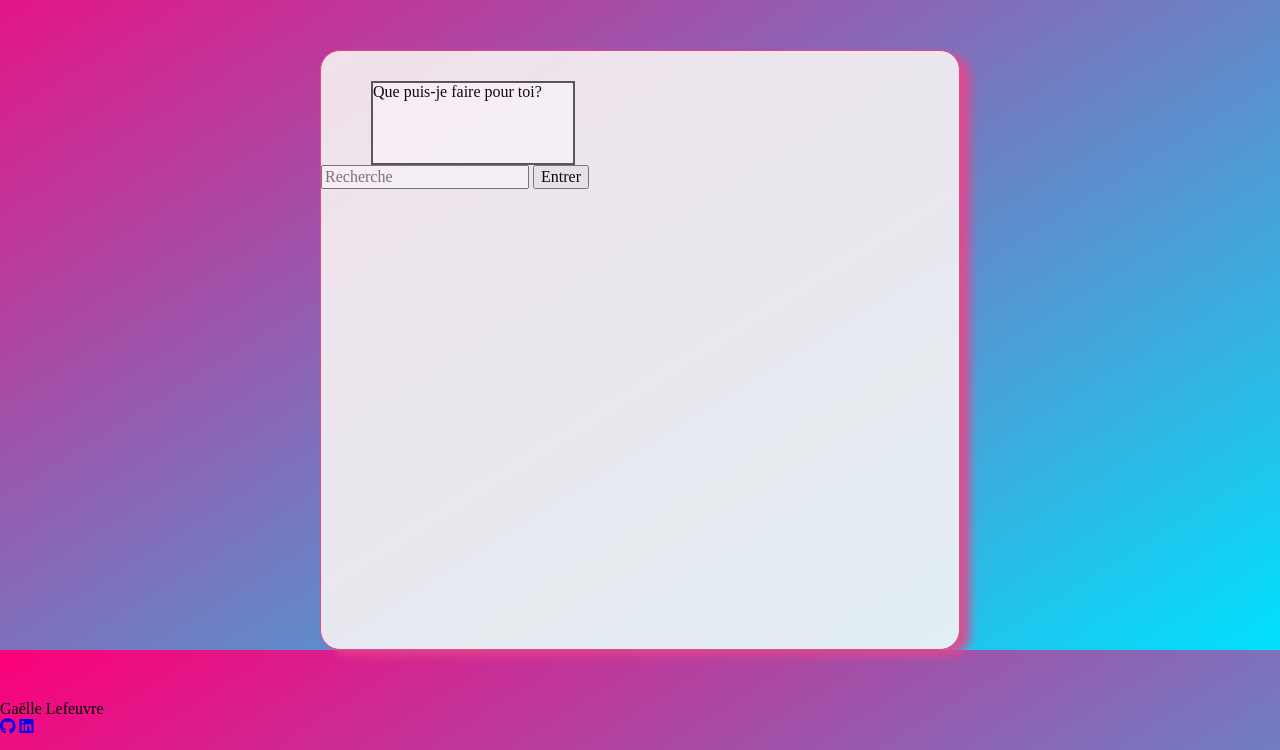
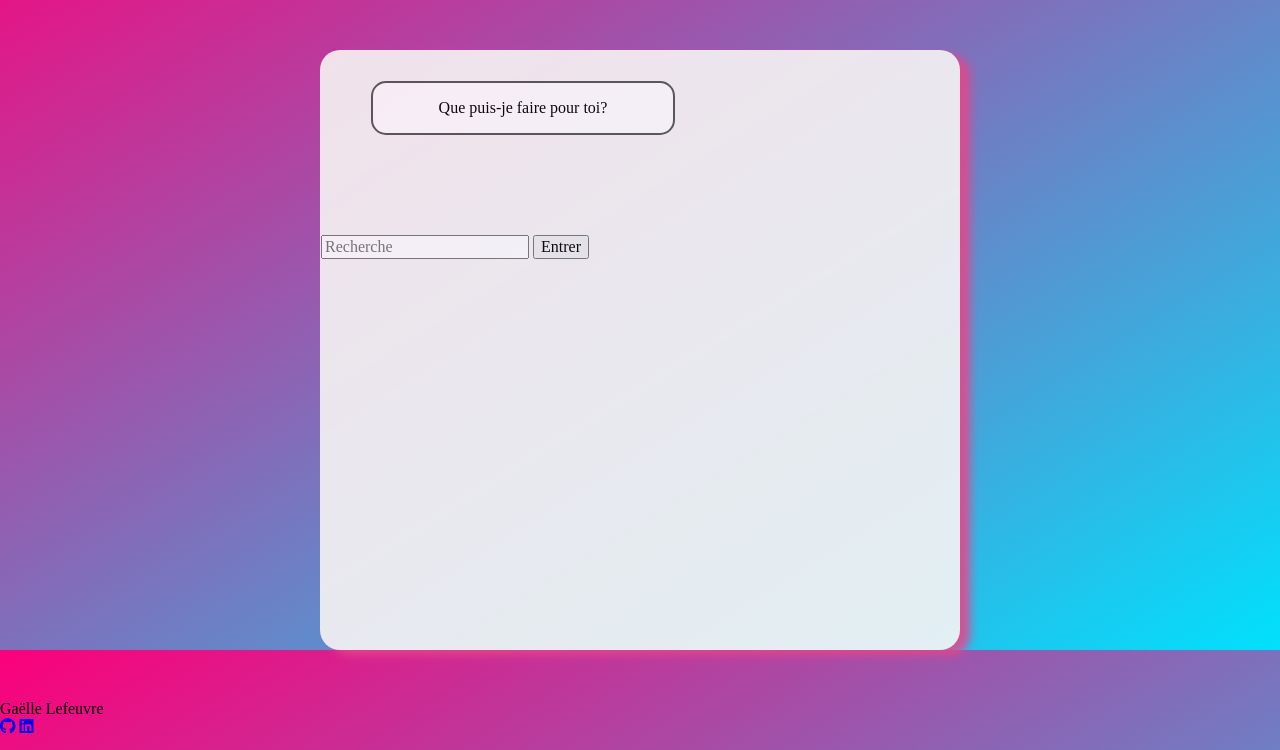
Before and after one commit to Melissendra/grandPyBot, a Flask app: page / in a window 1280 px wide. Shown: the part 150-900 px from the top of the page. Run offline with Flask 2, Linux system fonts and the light colour scheme; some libraries are stand-ins or nearby versions.

Commit message:
css bubble chat begun

```diff
--- a/papybot/static/css/style.css
+++ b/papybot/static/css/style.css
@@ -25,7 +25,7 @@ header{
     grid-area: main;
     display: flex;
     flex-direction: column;
-    border: 1px solid #e8458b;
+    border: 1px solid transparent;
     border-radius: 20px;
     box-shadow: 10px 5px 10px #e8458b;
     background: #f7f4f4;
@@ -56,15 +56,16 @@ header{
 
 .papySentence{
     display: flex;
-    margin-top: 30px;
-    margin-left: 50px;
+    align-items: center;
+    justify-content: center;
+    margin: 30px 50px 100px;
     background: white;
-    right: 50px;
-    text-align: center;
-    width: 200px;
-    height: 80px;
+    width: 300px;
+    height: 50px;
     border: 2px solid #555555;
+    border-radius: 15px;
 }
+
 
 
 footer{
--- a/papybot/templates/index.html
+++ b/papybot/templates/index.html
@@ -4,8 +4,6 @@
 <div id="container">
     <div class="papySentence">
         <span class="sentence">Que puis-je faire pour toi?</span>
-        <span class="arrow-center"></span>
-        <span class="arrow_inner"></span>
     </div>
     <div class="botQuestion">
         <form action="" method="get">
```
